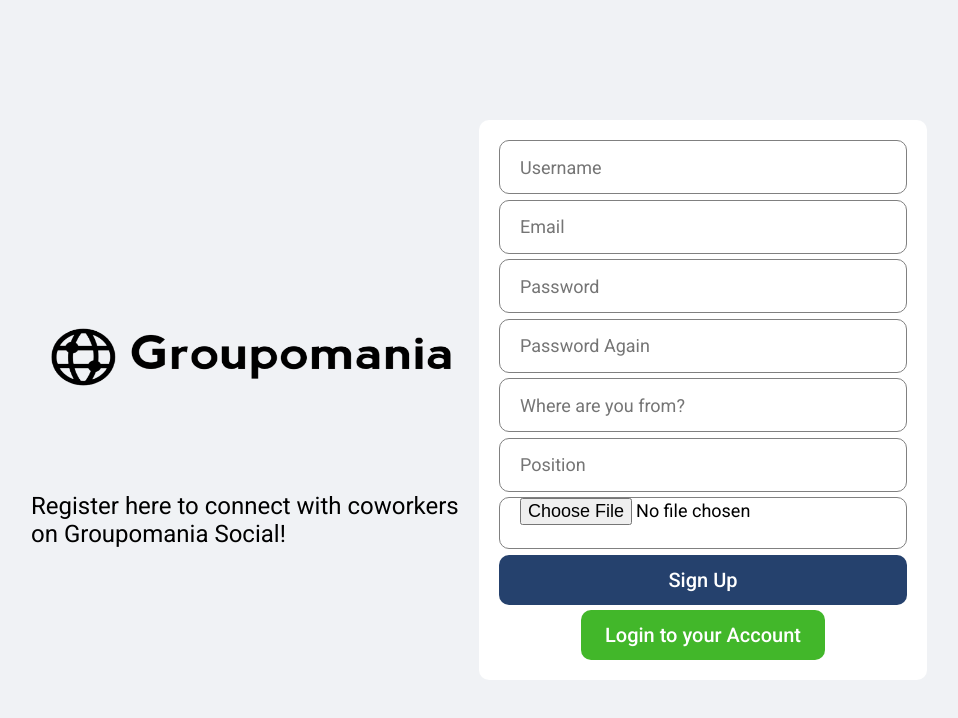
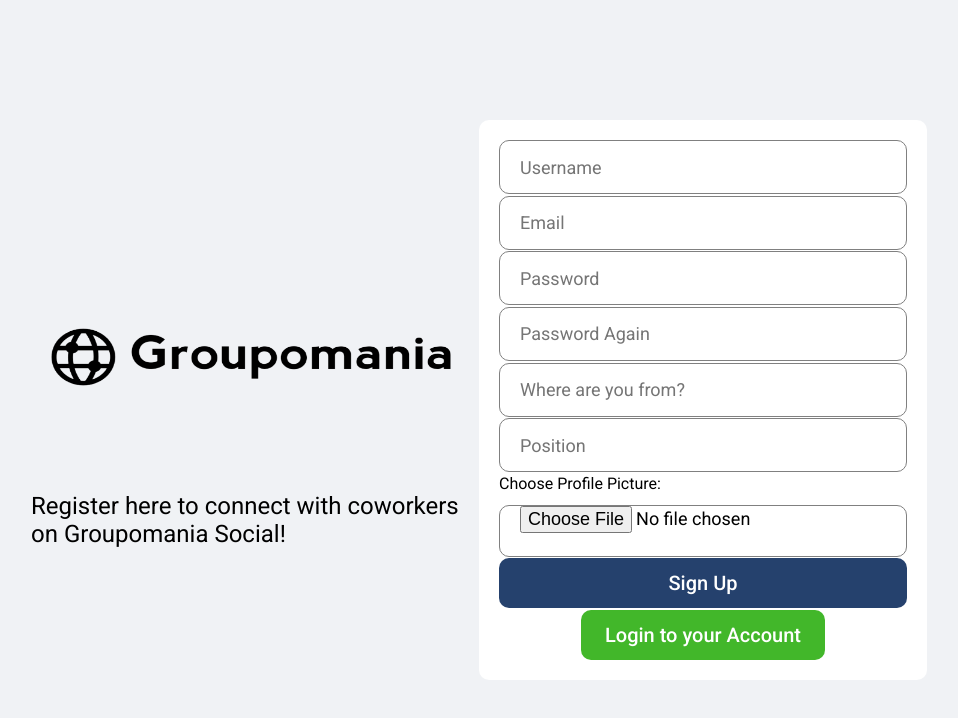
Before and after one commit to rosedoucette/Groupomania, a React (Create React App) app in the folder front/: page / in a window 1280 px wide. Shown: the top 718 px of the page, without its empty margins (161-1119 px from the left). Built offline with nearby package versions, Linux system fonts and the light colour scheme.

Commit message:
Removed profile pic upload on Profile
But made it so that the profilePicture from the database populates instead.
Also added "Choose profile picture" to the register page.

```diff
--- a/front/src/components/post/Post.jsx
+++ b/front/src/components/post/Post.jsx
@@ -87,7 +87,7 @@
                   user.profilePicture
                     ? PF + user.profilePicture
                     : PF + "avatar.png"
-                } //use profile pic?... :if no profile pic, use avatar photo
+                }
                 alt=""
               />
               {/* Such a long about way of finding the profile pic as well */}
--- a/front/src/components/share/share.css
+++ b/front/src/components/share/share.css
@@ -81,7 +81,7 @@
     position: relative;
 }
 
-.shareIng {
+.shareImg {
     width: 100%;
     object-fit: cover;
 }
--- a/front/src/pages/profile/Profile.jsx
+++ b/front/src/pages/profile/Profile.jsx
@@ -11,32 +11,6 @@
 import { AuthContext } from "../../context/AuthContext";
 import { useContext } from "react";
 
-export function ProfilePictureUpload({ setProfileUserImg }) {
-  const handleFileChange = (e) => {
-    const fileInput = e.target;
-
-    if (fileInput.files && fileInput.files[0]) {
-      // const reader = new FileReader();
-
-      // reader.onload = (e) => {
-      setProfileUserImg(fileInput.files[0]);
-      // };
-    }
-  };
-
-  //PROFILE PICTURE UPLOAD:
-  // return (
-  //   <div>
-  //     <input
-  //       type="file"
-  //       id="profilePictureInput"
-  //       accept="image/*"
-  //       onChange={handleFileChange}
-  //     />
-  //     {/* add button to submit img in the profile component. here do the axios */}
-  //   </div>
-  // );
-}
 
 export default function Profile() {
   const PF = process.env.REACT_APP_PUBLIC_FOLDER;
@@ -46,7 +20,6 @@
     (currentUser && currentUser.username === username && currentUser) || null
   ); // if user and current user is the same as the one in the url, then just use the current user that's in context
   const [loading, setLoading] = useState(user ? false : true); //if current user is null, then no one is logged in/not the person who did log in
-  const [ setProfileUserImg] = useState(null); //removed profileUserImg,
   // console.log(user);
   const navigate = useNavigate();
 
@@ -97,34 +70,13 @@
               <img
                 className="profileUserImg"
                 src={
-                  user.coverPicture
-                    ? PF + user.coverPicture
-                    : PF + "/avatar.png"
+                  user.profilePicture
+                    ? PF + user.profilePicture
+                    : PF + "avatar.png"
                 } //removed {`${PF}profiles/Profile1.png`} from both
                 alt=""
               />
-              <ProfilePictureUpload setProfileUserImg={setProfileUserImg} />
-              {/* <script>
-    Function to handle file selection and update profileUserImg
-    document.getElementById('profilePictureInput').addEventListener('change', function (e) {
-        var fileInput = e.target;
-        var profileUserImg = document.getElementById('profileUserImg');
 
-        // Check if a file is selected
-        if (fileInput.files && fileInput.files[0]) {
-            var reader = new FileReader();
-
-            // Set up the reader to load the selected image
-            reader.onload = function (e) {
-                // Update the src attribute of profileUserImg
-                profileUserImg.src = e.target.result;
-            };
-
-            // Read the selected file as a data URL
-            reader.readAsDataURL(fileInput.files[0]);
-        }
-    });
-</script> */}
             </div>
             <div className="profileInfo">
               <h4 className="profileInfoName">{user.username}</h4>
--- a/front/src/pages/register/Register.jsx
+++ b/front/src/pages/register/Register.jsx
@@ -1,4 +1,4 @@
-import React, { useContext, useState } from "react";
+import React, { useContext } from "react";
 import "./register.css";
 import { useRef } from "react";
 import axios from "axios";
@@ -117,6 +117,9 @@
               className="loginInput"
               type="text"
             />
+            <label className="fileInputLabel" htmlFor="profilePicture">
+              Choose Profile Picture:
+            </label>
             <input
               type="file"
               placeholder="Profile Picture"
--- a/front/src/pages/register/register.css
+++ b/front/src/pages/register/register.css
@@ -39,6 +39,11 @@
     flex-direction: column;
     justify-content: space-between;
 }
+
+.fileInputLabel {
+    display: block;
+    margin-bottom: 10px;
+  }
 
 .loginInput{
     height: 50px;
```
Also changed, not shown: 2 other files (tests, documents, lock files or other folders).
